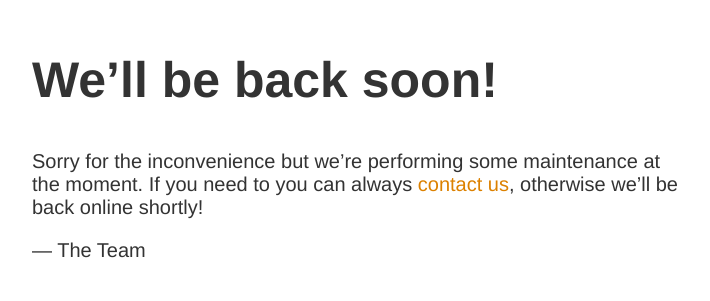
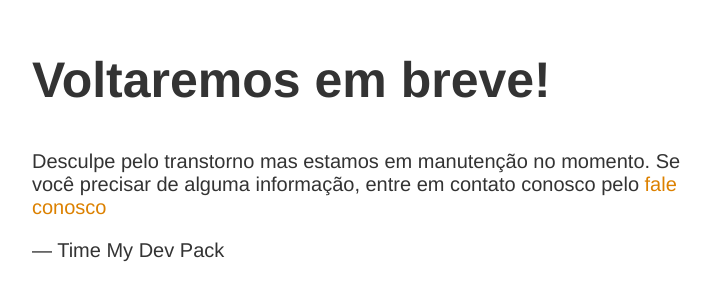
Before and after one commit to rfaco/mydevpack.construction, a plain HTML site: page index.html in a window 1280 px wide. Shown: the part 149-450 px from the top of the page, without its empty margins (283-993 px from the left). Drawn offline with Linux system fonts and the light colour scheme.

Commit message:
Pagina em Contrução v2

```diff
--- a/index.html
+++ b/index.html
@@ -10,9 +10,9 @@
 </style>
 
 <article>
-    <h1>We&rsquo;ll be back soon!</h1>
+    <h1>Voltaremos em breve!</h1>
     <div>
-        <p>Sorry for the inconvenience but we&rsquo;re performing some maintenance at the moment. If you need to you can always <a href="mailto:#">contact us</a>, otherwise we&rsquo;ll be back online shortly!</p>
-        <p>&mdash; The Team</p>
+        <p>Desculpe pelo transtorno mas estamos em manutenção no momento. Se você precisar de alguma informação, entre em contato conosco pelo <a href="mailto:#">fale conosco</a></p>
+        <p>&mdash; Time My Dev Pack</p>
     </div>
 </article>
```
